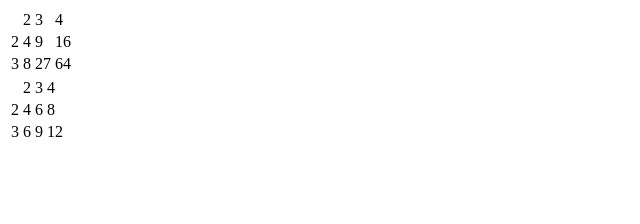
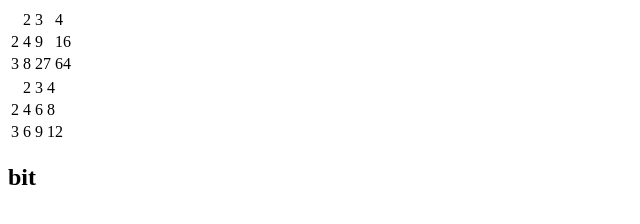
Before and after one commit to WilliamCoulombel/tp2git, a plain HTML site: page index.html in a window 1280 px wide. Shown: the full height of the page, 0-640 px from the left. Drawn offline with Linux system fonts and the light colour scheme.

Commit message:
Update index.html

```diff
--- a/index.html
+++ b/index.html
@@ -44,5 +44,6 @@
       <td>12</td>
     </tr>
     </table>
+    <h2>bit</h2>
   </body>
 </html>
```
